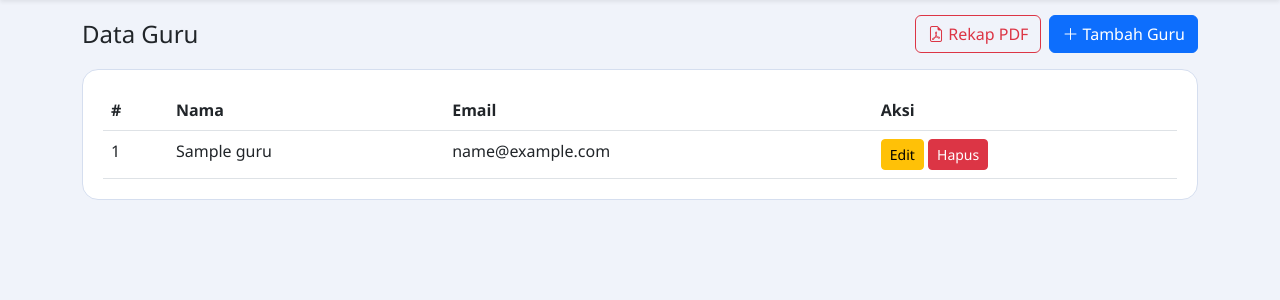
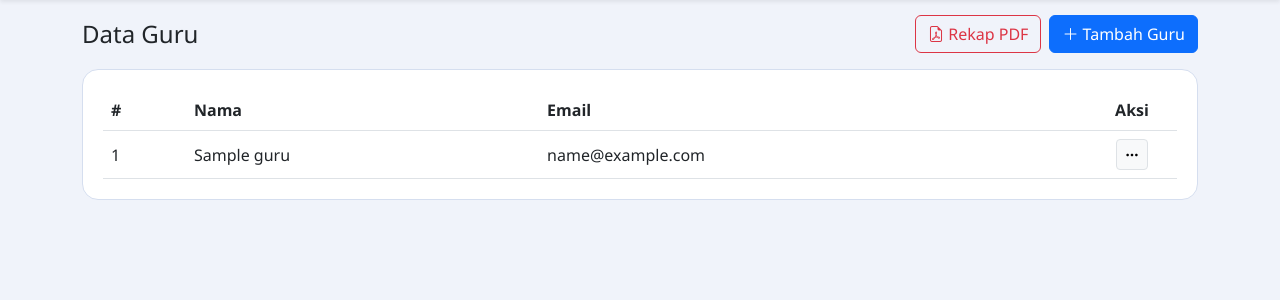
Before and after one commit to hafidznugraha/ci4-absensi-sekolah-sederhana, a CodeIgniter 4 app: the page made by app/Views/admin/guru.php in a window 1280 px wide. Shown: the part 65-365 px from the top of the page. Run offline with PHP 8.4 and a stand-in for CodeIgniter, Linux system fonts and the light colour scheme; the template is opened without the code that fills it: most values are stand-ins (such as "Sample title", 1, 10 or a date in 2020); some libraries are stand-ins or nearby versions.

Commit message:
Ubah tombol aksi pada jadwal, siswa, dan guru.

```diff
--- a/app/Views/admin/guru.php
+++ b/app/Views/admin/guru.php
@@ -73,6 +73,34 @@
                 margin-bottom: 32px;
             }
         }
+
+        .dropdown-toggle::after {
+            display: none;
+        }
+
+        .table td {
+            vertical-align: middle;
+        }
+
+        .table-wrapper {
+            overflow: visible;
+        }
+
+        .table td:last-child {
+            overflow: visible;
+            position: relative;
+        }
+
+        .dropdown-menu {
+            min-width: 140px;
+            z-index: 9999;
+        }
+
+        @media (max-width: 768px) {
+            .table-wrapper {
+                overflow-x: auto;
+            }
+        }
     </style>
 </head>
 
@@ -122,14 +150,14 @@
             </div>
         </div>
         <div class="card">
-            <div class="table-responsive">
+            <div class="table-wrapper">
                 <table class="table table-hover mb-0">
                     <thead>
                         <tr>
                             <th>#</th>
                             <th>Nama</th>
                             <th>Email</th>
-                            <th>Aksi</th>
+                            <th class="text-center" style="width:90px;">Aksi</th>
                         </tr>
                     </thead>
                     <tbody>
@@ -139,18 +167,49 @@
                                 <td><?= $no++ ?></td>
                                 <td><?= esc($row['nama']) ?></td>
                                 <td><?= esc($row['email']) ?></td>
-                                <td>
-                                    <button class="btn btn-warning btn-sm"
+                                <td class="text-center position-relative">
+                                    <div class="dropdown">
+                                        <button class="btn btn-light btn-sm border px-2 py-1"
+                                            type="button"
+                                            data-bs-toggle="dropdown"
+                                            aria-expanded="false">
+
+                                            <i class="bi bi-three-dots"></i>
+                                        </button>
+
+                                        <ul class="dropdown-menu dropdown-menu-end shadow-sm mt-1">
+
+                                            <li>
+                                                <button class="dropdown-item"
                                                     data-bs-toggle="modal"
                                                     data-bs-target="#modalEdit"
-                                        onclick="editGuru('<?= $row['id'] ?>', '<?= esc($row['nama'], 'attr') ?>', '<?= explode('@', $row['email'])[0] ?>')">
+                                                    onclick="editGuru(
+                                                        '<?= $row['id'] ?>',
+                                                        '<?= esc($row['nama'], 'attr') ?>',
+                                                        '<?= explode('@', $row['email'])[0] ?>'
+                                                    )">
+
+                                                    <i class="bi bi-pencil-square me-2 text-warning"></i>
                                                     Edit
                                                 </button>
+                                            </li>
+
+                                            <li>
+                                                <hr class="dropdown-divider">
+                                            </li>
+
+                                            <li>
                                                 <a href="<?= base_url('admin/guru/hapus/' . $row['id']) ?>"
-                                        class="btn btn-danger btn-sm"
+                                                    class="dropdown-item text-danger"
                                                     onclick="return confirm('Hapus guru ini?')">
+
+                                                    <i class="bi bi-trash me-2"></i>
                                                     Hapus
                                                 </a>
+                                            </li>
+
+                                        </ul>
+                                    </div>
                                 </td>
                             </tr>
                         <?php endforeach ?>
```
Also changed, not shown: app/Views/admin/jadwal.php (+35 -3 lines), app/Views/admin/siswa.php (+49 -4 lines), 6 other files. Lines whose indentation alone changed are shown as unchanged.
